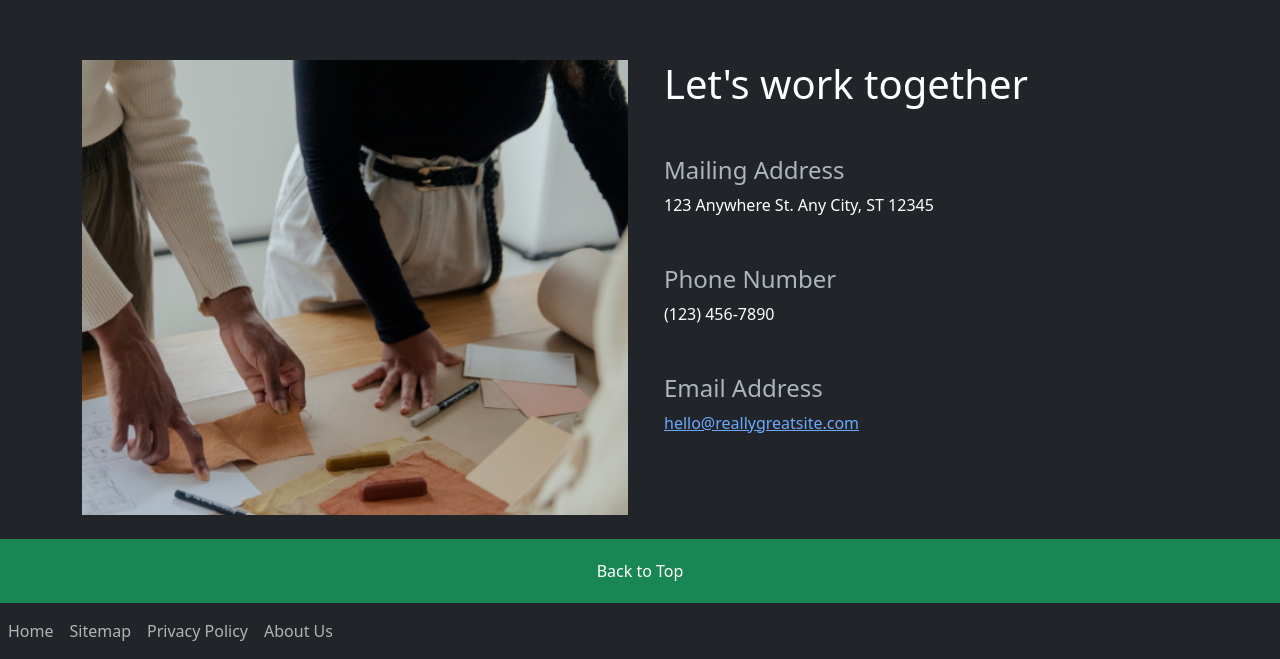
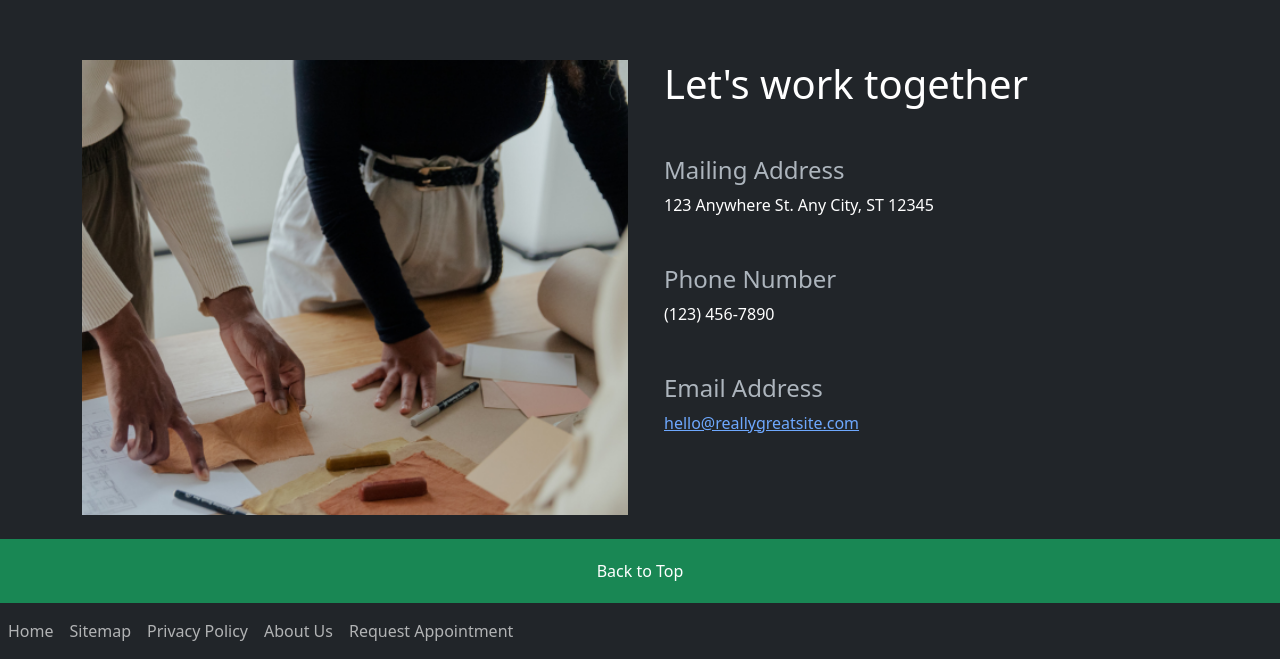
Before and after one commit to swcollins462/accounting-service-website, a plain HTML site: page index.html in a window 1280 px wide. Shown: the part 3508-4167 px from the top of the page. Drawn offline with nearby package versions, Linux system fonts and the light colour scheme.

Commit message:
wifeframes and user stories

```diff
--- a/index.html
+++ b/index.html
@@ -156,6 +156,7 @@
             <li class="nav-item"><a href="#" class="nav-link">Sitemap</a></li>
             <li class="nav-item"><a href="#" class="nav-link">Privacy Policy</a></li>
             <li class="nav-item"><a href="#" class="nav-link">About Us</a></li>
+            <li class="nav-item"><a href="#" class="nav-link">Request Appointment</a></li>
         </ul>
     </nav>
     </footer>
--- a/styles/style.css
+++ b/styles/style.css
@@ -127,7 +127,6 @@ ol > li::marker {
     .cube-icon {
         margin: 4rem 3rem;
     }
-
   }
 
   @media screen and (max-width: 992px) {
```
Also changed, not shown: 2 other files.
